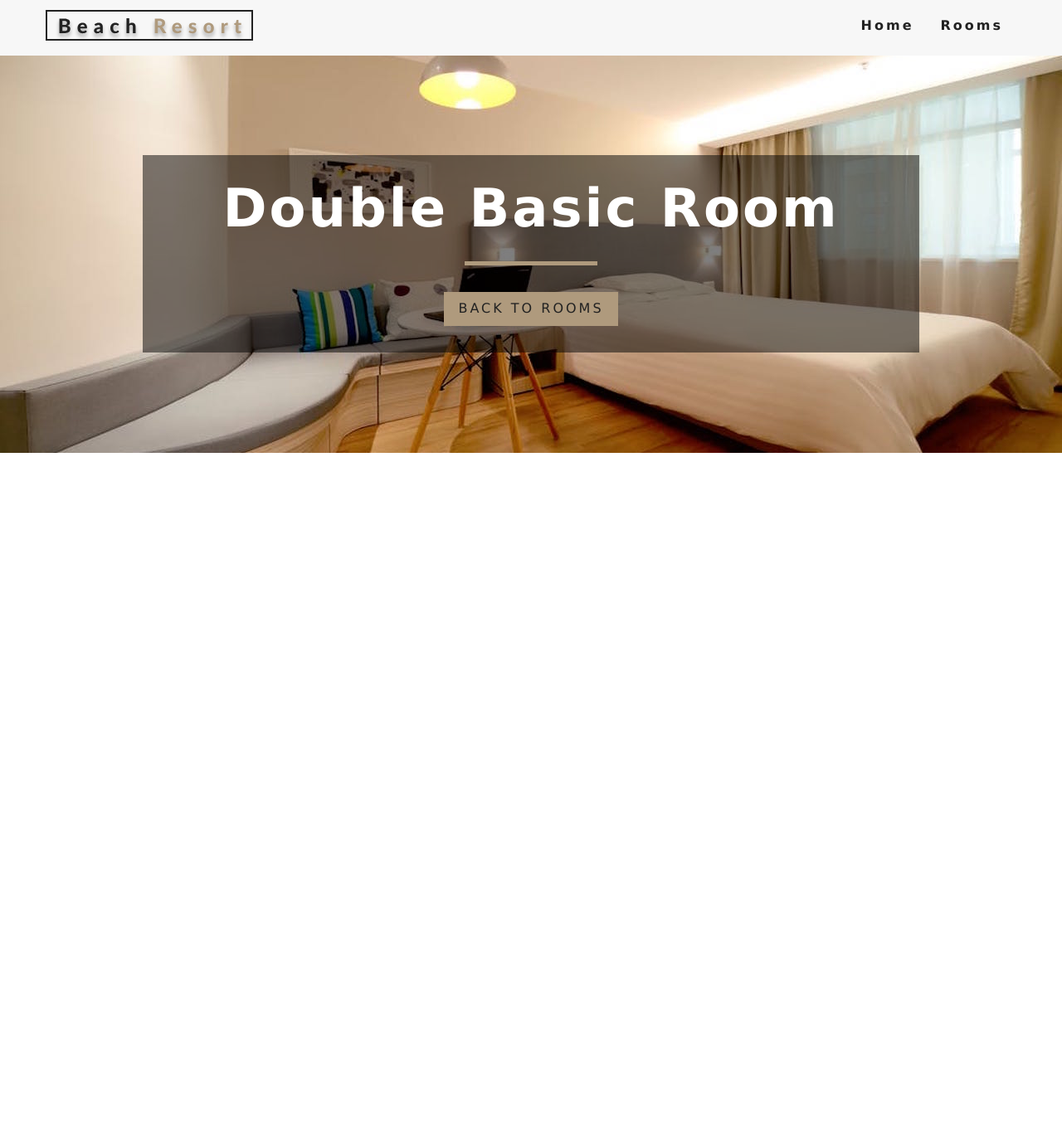
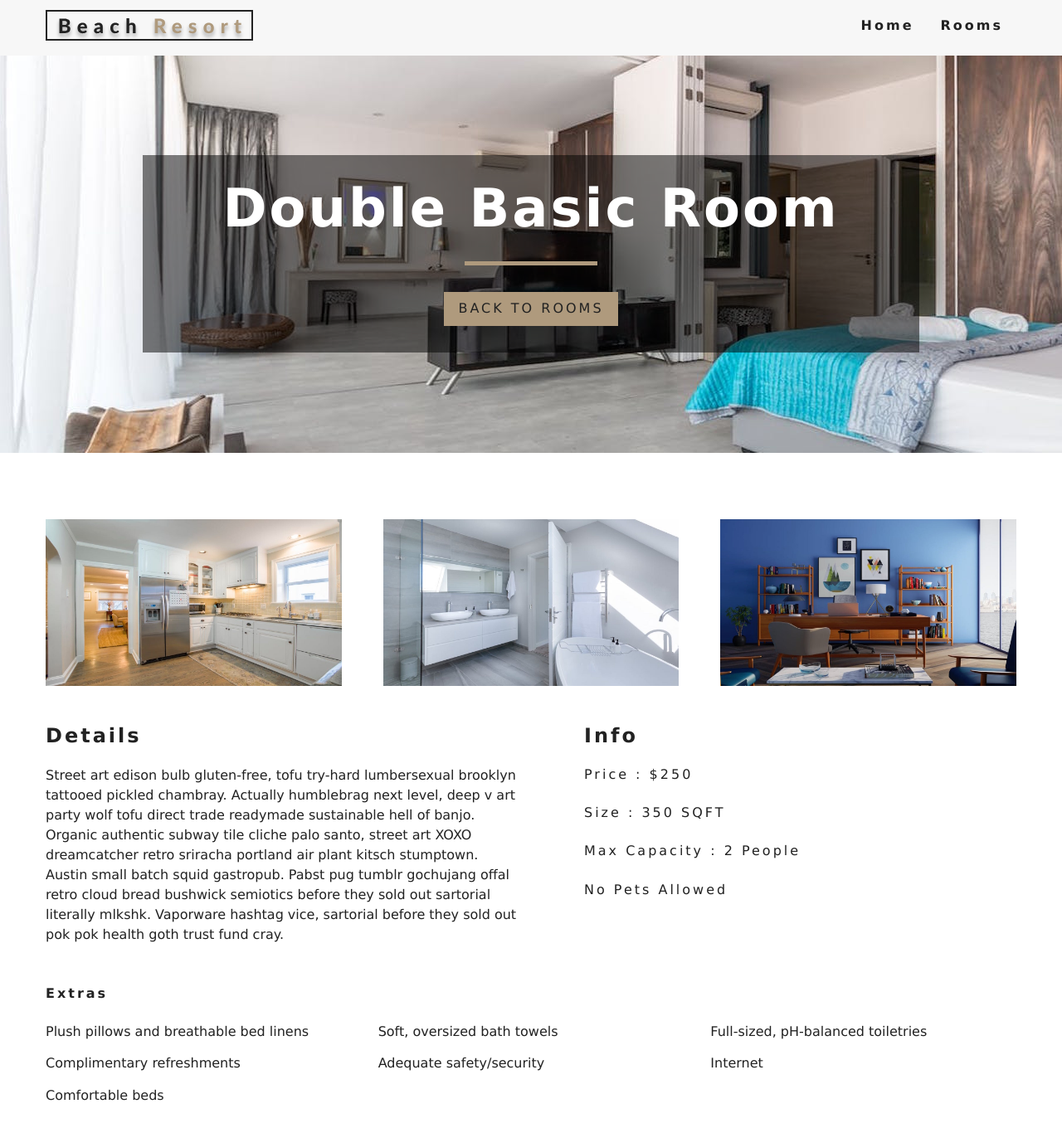
Before and after one commit to rumeetgoradia/hotel_reservation, a React (Create React App) app: page /rooms/double-basic in a window 1280 px wide. Shown: the top 1366 px of the page at 83% size. Before the commit the page ends 800 px from the top, so only its background shows below. Built offline with nearby package versions, Linux system fonts and the light colour scheme.

Commit message:
Add room details

```diff
--- a/package.json
+++ b/package.json
@@ -7,7 +7,8 @@
     "react-dom": "^16.9.0",
     "react-icons": "^3.7.0",
     "react-router-dom": "^5.0.1",
-    "react-scripts": "3.1.1"
+    "react-scripts": "3.1.1",
+    "styled-components": "^4.3.2"
   },
   "scripts": {
     "start": "react-scripts start",
--- a/src/App.css
+++ b/src/App.css
@@ -368,6 +368,8 @@
 
 .single-room {
   padding: 5rem 0 0 0;
+  height: auto;
+  overflow-y: auto;
 }
 .single-room-images {
   width: 80vw;
--- /dev/null
+++ b/src/components/StyledHero.js
@@ -0,0 +1,13 @@
+import styled from "styled-components";
+import defaultBG from "../images/room-1.jpeg";
+
+const StyledHero = styled.header`
+  min-height: 60vh;
+  background: url(${props => (props.img ? props.img : defaultBG)}) center/cover
+    no-repeat;
+  display: flex;
+  align-items: center;
+  justify-content: center;
+`;
+
+export default StyledHero;
--- a/src/pages/SingleRoom.js
+++ b/src/pages/SingleRoom.js
@@ -4,6 +4,7 @@
 import Banner from "../components/Banner";
 import { Link } from "react-router-dom";
 import { RoomContext } from "../context";
+import StyledHero from "../components/StyledHero";
 
 export default class SingleRoom extends Component {
   constructor(props) {
@@ -40,14 +41,48 @@
       pets,
       images
     } = room;
+    const [mainImg, ...defaultImg] = images;
     return (
-      <Hero hero="roomsHero">
-        <Banner title={`${name} room`}>
-          <Link to="/rooms" className="btn-primary">
-            back to rooms
-          </Link>
-        </Banner>
-      </Hero>
+      <>
+        <StyledHero img={mainImg || this.state.defaultBG}>
+          <Banner title={`${name} room`}>
+            <Link to="/rooms" className="btn-primary">
+              back to rooms
+            </Link>
+          </Banner>
+        </StyledHero>
+        <section className="single-room">
+          <div className="single-room-images">
+            {defaultImg.map((item, index) => {
+              return <img key={index} src={item} alt={name} />;
+            })}
+          </div>
+          <div className="single-room-info">
+            <article className="desc">
+              <h3>details</h3>
+              <p>{description}</p>
+            </article>
+            <article className="info">
+              <h3>info</h3>
+              <h6>price : ${price}</h6>
+              <h6>size : {size} SQFT</h6>
+              <h6>
+                max capacity : {capacity} {capacity == 1 ? "person" : "people"}
+              </h6>
+              <h6>{pets ? "pets allowed" : "no pets allowed"}</h6>
+              <h6>{breakfast && "free breakfast included"}</h6>
+            </article>
+          </div>
+        </section>
+        <section className="room-extras">
+          <h6>extras</h6>
+          <ul className="extras">
+            {extras.map((item, index) => {
+              return <li key={index}>{item}</li>;
+            })}
+          </ul>
+        </section>
+      </>
     );
   }
 }
```
Also changed, not shown: 1 other file (tests, documents, lock files or other folders).
